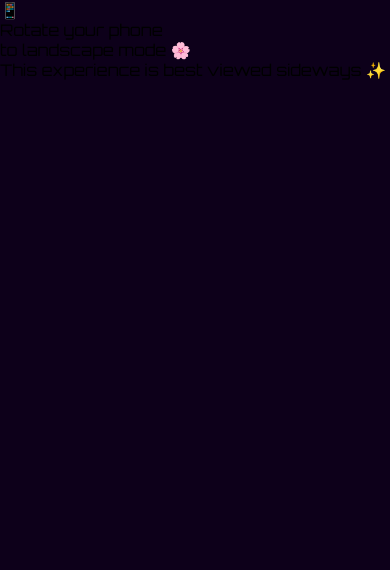
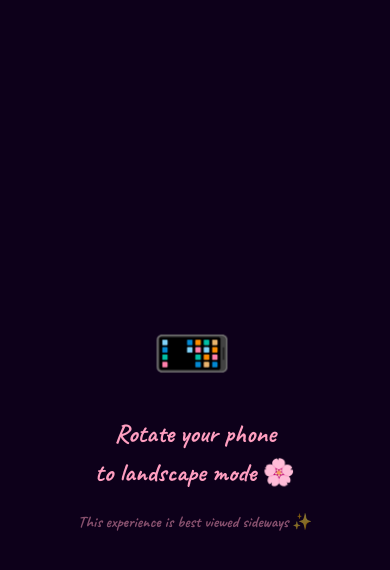
Before and after one commit to Grampx-afk/birthdaymatrix, a React (Create React App) app: page / in a window 390 px wide. Shown: the top 570 px of the page. Built offline with nearby package versions, Linux system fonts and the light colour scheme.

Commit message:
Add files via upload

```diff
--- a/src/App.css
+++ b/src/App.css
@@ -22,3 +22,44 @@
     rgba(255, 26, 26, 0.012) 4px
   );
 }
+
+/* ── Rotate Prompt ── */
+.rotate-prompt {
+  position: fixed;
+  inset: 0;
+  z-index: 9999;
+  background: #0d001a;
+  display: flex;
+  flex-direction: column;
+  align-items: center;
+  justify-content: center;
+  gap: 20px;
+}
+
+.rotate-icon {
+  font-size: 64px;
+  animation: rotatePhone 2s ease-in-out infinite;
+}
+
+@keyframes rotatePhone {
+  0%, 30%  { transform: rotate(0deg); }
+  60%, 90% { transform: rotate(90deg); }
+  100%     { transform: rotate(0deg); }
+}
+
+.rotate-text {
+  font-family: 'Caveat', cursive;
+  font-size: 26px;
+  color: #ff9ec0;
+  text-align: center;
+  line-height: 1.5;
+  margin: 0;
+}
+
+.rotate-sub {
+  font-family: 'Caveat', cursive;
+  font-size: 16px;
+  color: rgba(255, 158, 192, 0.5);
+  text-align: center;
+  margin: 0;
+}
--- a/src/App.js
+++ b/src/App.js
@@ -8,13 +8,13 @@ import LoveNote from './components/LoveNote';
 import './App.css';
 
 function useIsPortrait() {
-  const check = () => window.innerWidth < window.innerHeight;
-  const [isPortrait, setIsPortrait] = useState(check);
+  const [isPortrait, setIsPortrait] = useState(() => window.innerWidth < window.innerHeight);
 
   useEffect(() => {
     const handler = () => {
-      // Delay so browser finishes resizing after rotation
-      setTimeout(() => setIsPortrait(check()), 150);
+      setTimeout(() => {
+        setIsPortrait(window.innerWidth < window.innerHeight);
+      }, 200);
     };
     window.addEventListener('resize', handler);
     return () => window.removeEventListener('resize', handler);
@@ -66,7 +66,6 @@ function App() {
 
   const isLovenote = stage === 'lovenote';
 
-  // Show rotate prompt whenever width < height (portrait)
   if (isPortrait) {
     return (
       <div className="rotate-prompt">
@@ -81,7 +80,6 @@ function App() {
     <div className="app">
       {isLovenote ? <StarBackground /> : <MatrixBackground />}
       {!isLovenote && <div className="scanline" />}
-
       {stage === 'popup'     && <Popup onStart={handleStart} />}
       {stage === 'countdown' && <Countdown onDone={handleCountdownDone} />}
       {stage === 'animation' && (
```
